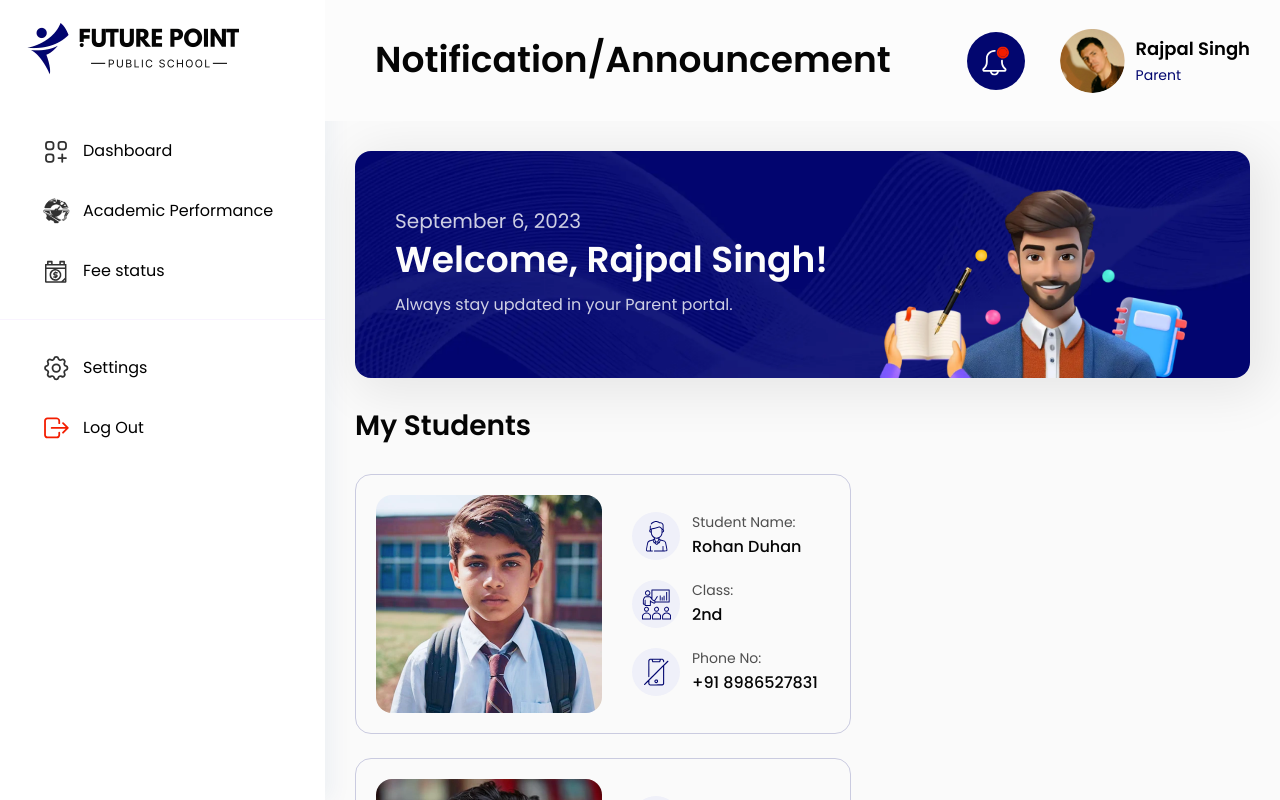
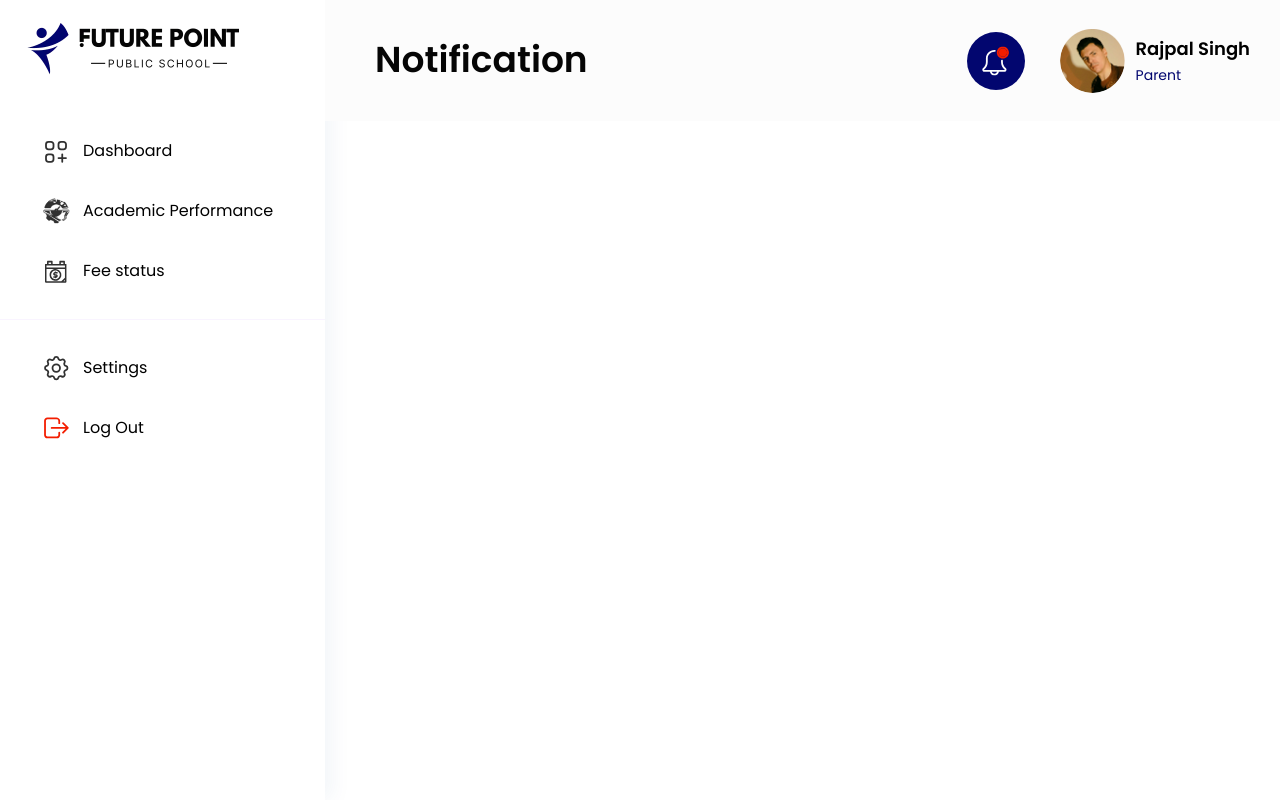
Before and after one commit to tusharswami534/future-point-dashboard, a Next.js app: page / in a window 1280 px wide. Shown: the top 800 px of the page. Built offline with nearby package versions, Linux system fonts and the light colour scheme.

Commit message:
add function in dashboard

```diff
--- a/src/components/common/DashboardHeader.tsx
+++ b/src/components/common/DashboardHeader.tsx
@@ -1,19 +1,28 @@
 "use client";
+import { DASHBOARD_BUTTON_LIST } from "@/utils/hepler";
 import Icons from "@/utils/icons";
 import Image from "next/image";
 import Link from "next/link";
+import { useSearchParams } from "next/navigation";
 import React, { useState } from "react";
 
 const DashboardHeader = () => {
   const [showProfile, setShowProfile] = useState(false);
+  const searchParams = useSearchParams();
+  const tab = searchParams.get("tab");
+  console.log(tab);
+  const title =
+    DASHBOARD_BUTTON_LIST.find(
+      (item) => item.title.toLowerCase().replaceAll(" ", "-") === tab
+    )?.title || "Notification";
   return (
     <div className="bg-light-white z-30 w-full">
       <div className="px-4 md:px-[30px] flex items-center justify-between py-7">
         <p className="lg:text-4xl md:text-2xl text-xl font-semibold leading-130 text-dark-black max-sm:tracking-[-1px]">
-          Notification<span className="max-sm:hidden">/Announcement</span>
+          {title}
         </p>
         <div className="flex items-center lg:gap-[35px] gap-3 sm:gap-6">
-          <Link href={"/"}>
+          <Link href={"?tab=notification"}>
             <button className="bg-dark-blue cursor-pointer flex items-center justify-center lg:size-[58px] sm:size-12 size-10 rounded-full">
               <Icons icon="notificationBell" />
             </button>
--- a/src/components/dashboard/AcademicPerformance.tsx
+++ b/src/components/dashboard/AcademicPerformance.tsx
@@ -0,0 +1,7 @@
+import React from "react";
+
+const AcademicPerformance = () => {
+  return <div>AcademicPerformance</div>;
+};
+
+export default AcademicPerformance;
--- a/src/components/dashboard/Dashboard.tsx
+++ b/src/components/dashboard/Dashboard.tsx
@@ -3,8 +3,15 @@ import React, { useState } from "react";
 import SideBar from "../common/SideBar";
 import DashBoardData from "./DashBoardData";
 import DashboardHeader from "../common/DashboardHeader";
+import { useSearchParams } from "next/navigation";
+import NotificationBar from "./NotificationBar";
+import AcademicPerformance from "./AcademicPerformance";
+import FeeStatus from "./FeeStatus";
 const Dashboard = () => {
   const [open, setOpen] = useState(false);
+  const searchParams = useSearchParams();
+  const tab = searchParams.get("tab");
+
   return (
     <div className="flex w-full relative pl-[325px] max-xl:pl-[300px] max-lg:pl-0">
       <SideBar open={open} />
@@ -15,21 +22,27 @@ const Dashboard = () => {
             onClick={() => setOpen(!open)}
           >
             <span
-              className={`flex w-full h-0.5 rounded-3xl bg-black transition-all duration-300 ${open && "translate-x-10"
-                }`}
+              className={`flex w-full h-0.5 rounded-3xl bg-black transition-all duration-300 ${
+                open && "translate-x-10"
+              }`}
             ></span>
             <span
-              className={`flex w-full h-0.5 relative rounded-3xl bg-black transition-all duration-300 after:flex after:w-full after:h-0.5  after:rounded-3xl after:bg-black after:transition-all after:duration-300 top-0 left-0 ${open && "rotate-45 after:rotate-90"
-                }`}
+              className={`flex w-full h-0.5 relative rounded-3xl bg-black transition-all duration-300 after:flex after:w-full after:h-0.5  after:rounded-3xl after:bg-black after:transition-all after:duration-300 top-0 left-0 ${
+                open && "rotate-45 after:rotate-90"
+              }`}
             ></span>
             <span
-              className={`flex w-full h-0.5 rounded-3xl bg-black transition-all duration-300 ${open && "-translate-x-10"
-                }`}
+              className={`flex w-full h-0.5 rounded-3xl bg-black transition-all duration-300 ${
+                open && "-translate-x-10"
+              }`}
             ></span>
           </button>
           <DashboardHeader />
         </div>
-        <DashBoardData />
+        {tab === "dashboard" && <DashBoardData />}
+        {tab === "academic-performance" && <AcademicPerformance />}
+        {tab === "fee-status" && <FeeStatus />}
+        {tab === "notification" && <NotificationBar />}
       </div>
     </div>
   );
--- a/src/components/dashboard/FeeStatus.tsx
+++ b/src/components/dashboard/FeeStatus.tsx
@@ -0,0 +1,7 @@
+import React from "react";
+
+const FeeStatus = () => {
+  return <div>FeeStatus</div>;
+};
+
+export default FeeStatus;
```
